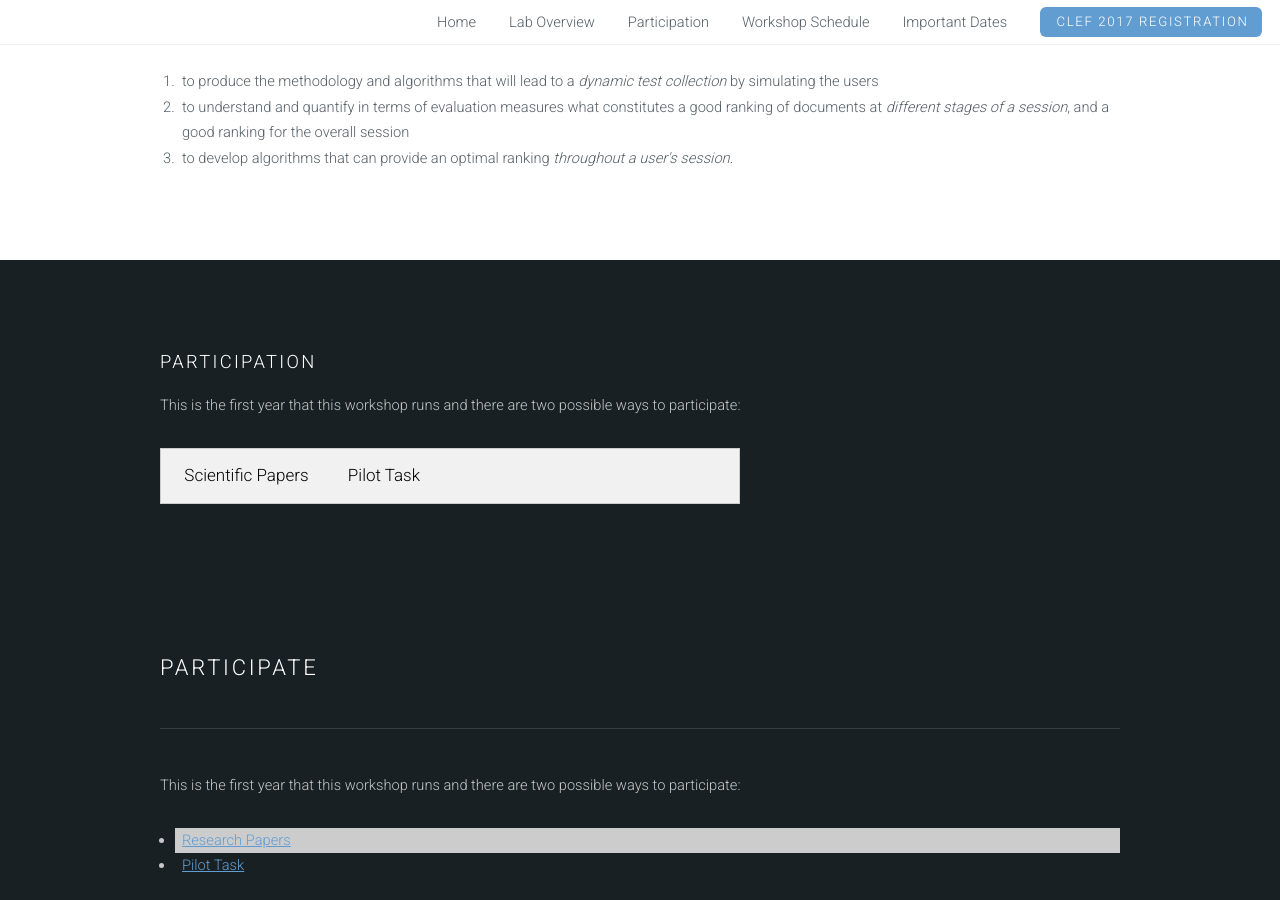
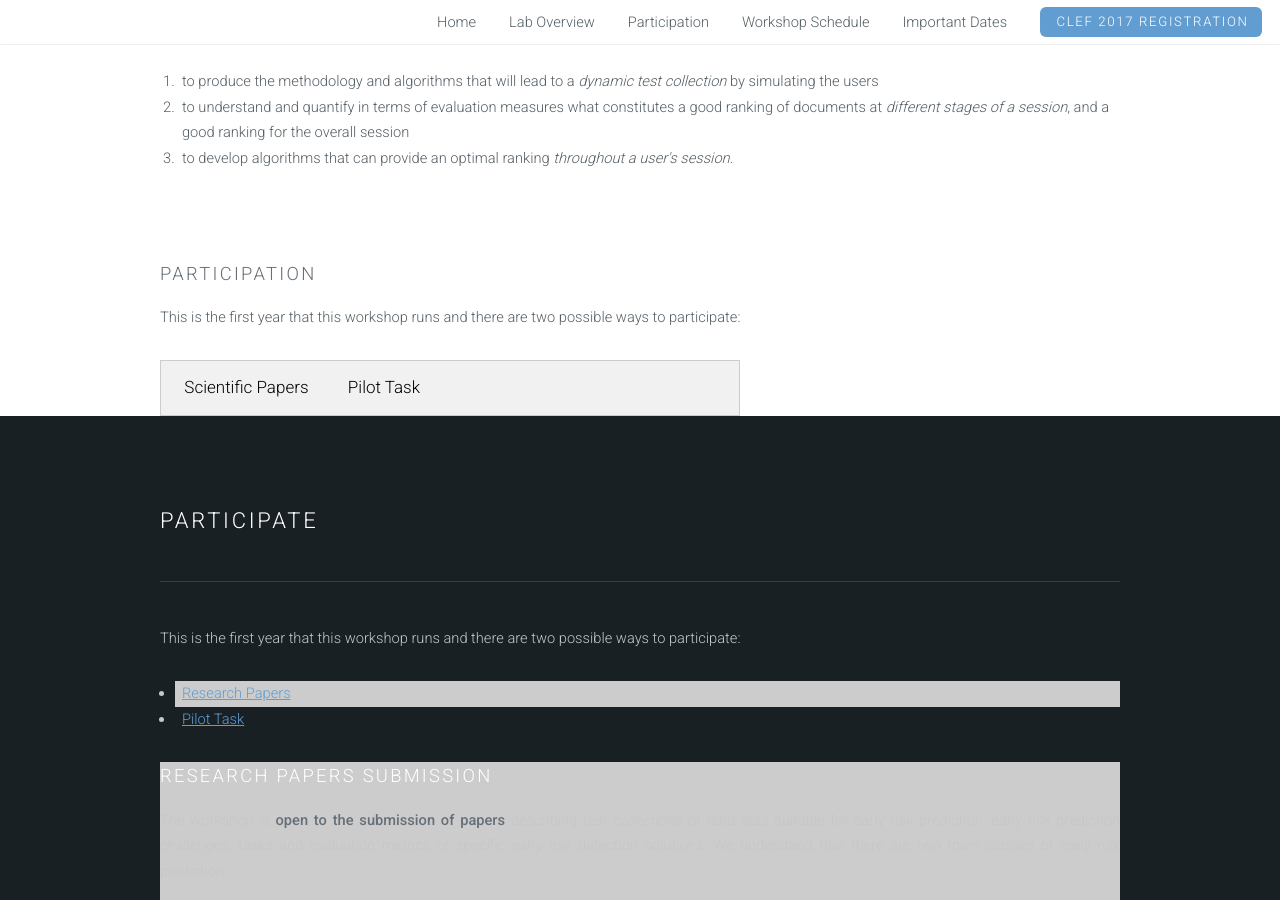
Before and after one commit to ekanou/dynamicsearch, a Jekyll site: the page built from clef-lab.html, in a window 1280 px wide and 900 px high, scrolled down 791 px. Built offline with Jekyll 4.4.1, drawn with Linux system fonts in a browser that asks for light colours.

Commit message:
Update clef-lab.html

```diff
--- a/clef-lab.html
+++ b/clef-lab.html
@@ -28,7 +28,7 @@
         </div>
 </section>
 
-<section id="participate" class="wrapper style2">
+<section class="bg-secondary" id="contributions">
      <div class="container">
             <div class="row">
                 <section id="Participation">
```
